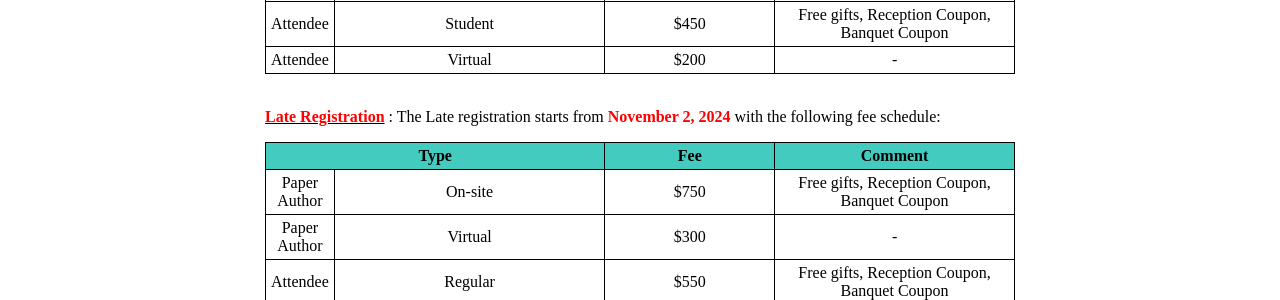
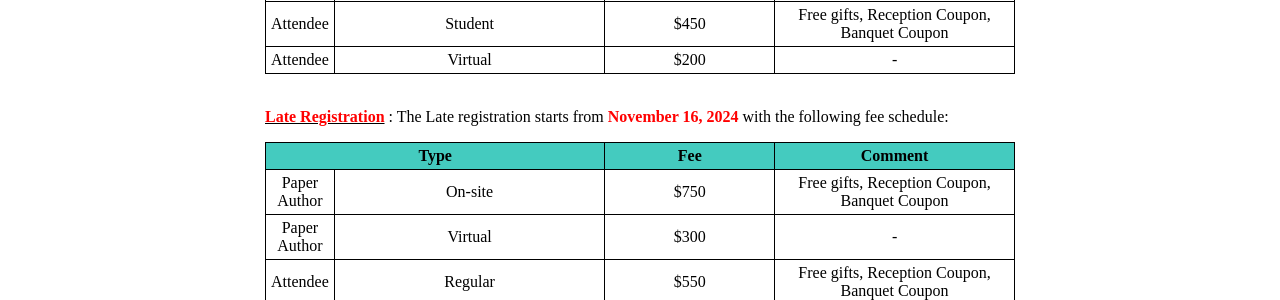
Before and after one commit to icea-conf/2024, a Jekyll site: the page built from registration/index.html, in a window 1280 px wide. Shown: the part 951-1251 px from the top of the page. Built offline with Jekyll 4.4.1, drawn with Linux system fonts in a browser that asks for light colours.

Commit message:
Update index.html

```diff
--- a/registration/index.html
+++ b/registration/index.html
@@ -132,7 +132,7 @@
                     </table><br>
                     </center>
 
-                    <p><u><b style="color:#FF0000">Late Registration</b></u><a style="text-align: justify"> : The Late registration starts from <b style="color:#FF0000">November 2, 2024</b> with the following fee schedule:</a></p>
+                    <p><u><b style="color:#FF0000">Late Registration</b></u><a style="text-align: justify"> : The Late registration starts from <b style="color:#FF0000">November 16, 2024</b> with the following fee schedule:</a></p>
                     <center>
                     <table class="tlayout2" cellspacing="0">
                          <tbody style="text-align: center">
```
